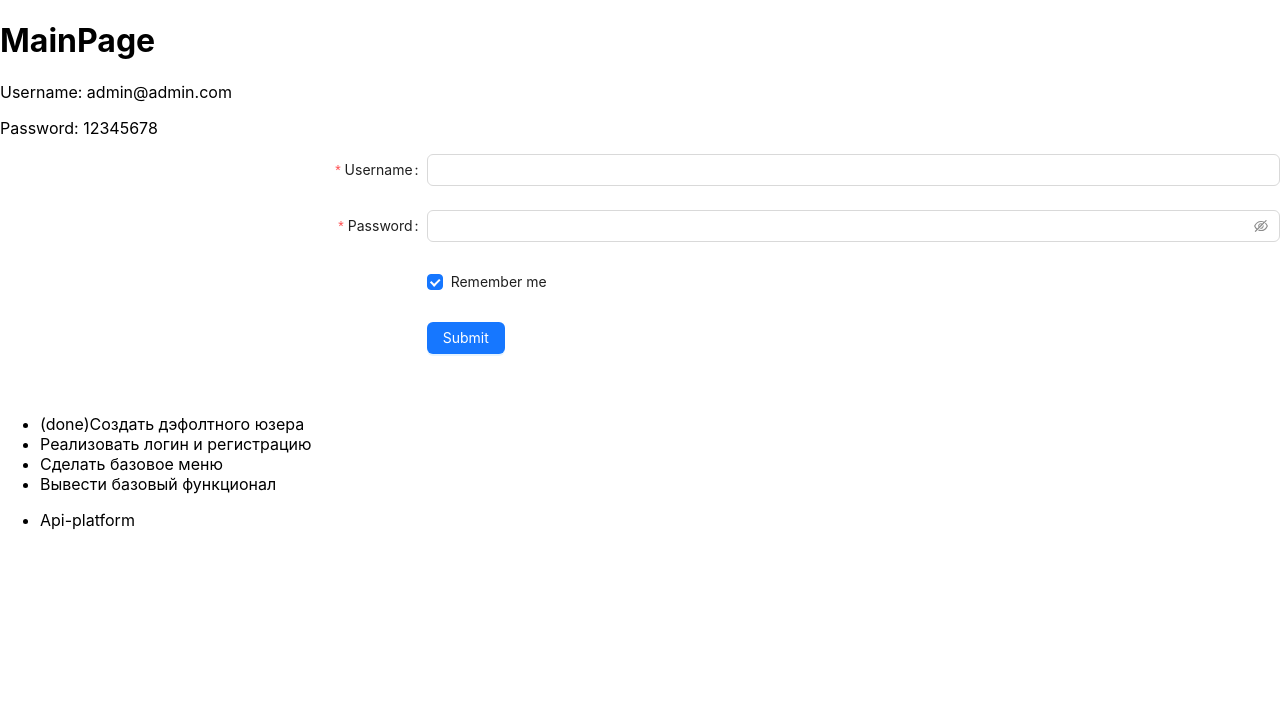
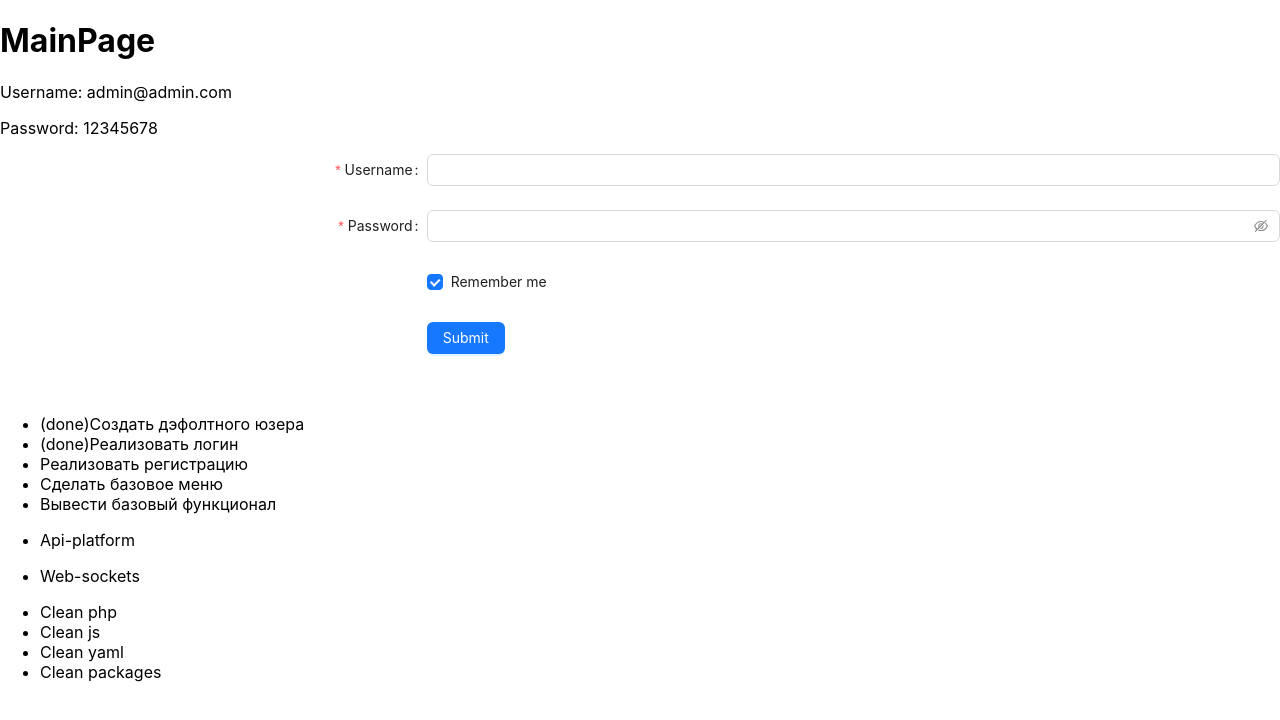
Before and after one commit to zharikovartem/myDockerAll, a React (Create React App) app in the folder frontend/: page / in a window 1280 px wide. Shown: the top 720 px of the page. Built offline with nearby package versions, Linux system fonts and the light colour scheme.

Commit message:
added some tasks

```diff
--- a/frontend/src/Components/MainPage/MainPage.tsx
+++ b/frontend/src/Components/MainPage/MainPage.tsx
@@ -17,7 +17,8 @@ const MainPage:React.FC<MainPagePropsType> = (props) => {
 
             <ul>
                 <li>(done)Создать дэфолтного юзера</li>
-                <li>Реализовать логин и регистрацию</li>
+                <li>(done)Реализовать логин</li>
+                <li>Реализовать регистрацию</li>
                 <li>Сделать базовое меню</li>
                 <li>Вывести базовый функционал</li>
             </ul>
@@ -25,6 +26,17 @@ const MainPage:React.FC<MainPagePropsType> = (props) => {
             <ul>
                 <li>Api-platform</li>
             </ul>
+
+            <ul>
+                <li>Web-sockets</li>
+            </ul>
+
+            <ul>
+                <li>Clean php</li>
+                <li>Clean js</li>
+                <li>Clean yaml</li>
+                <li>Clean packages</li>
+            </ul>
         </>
     )
 }
```
